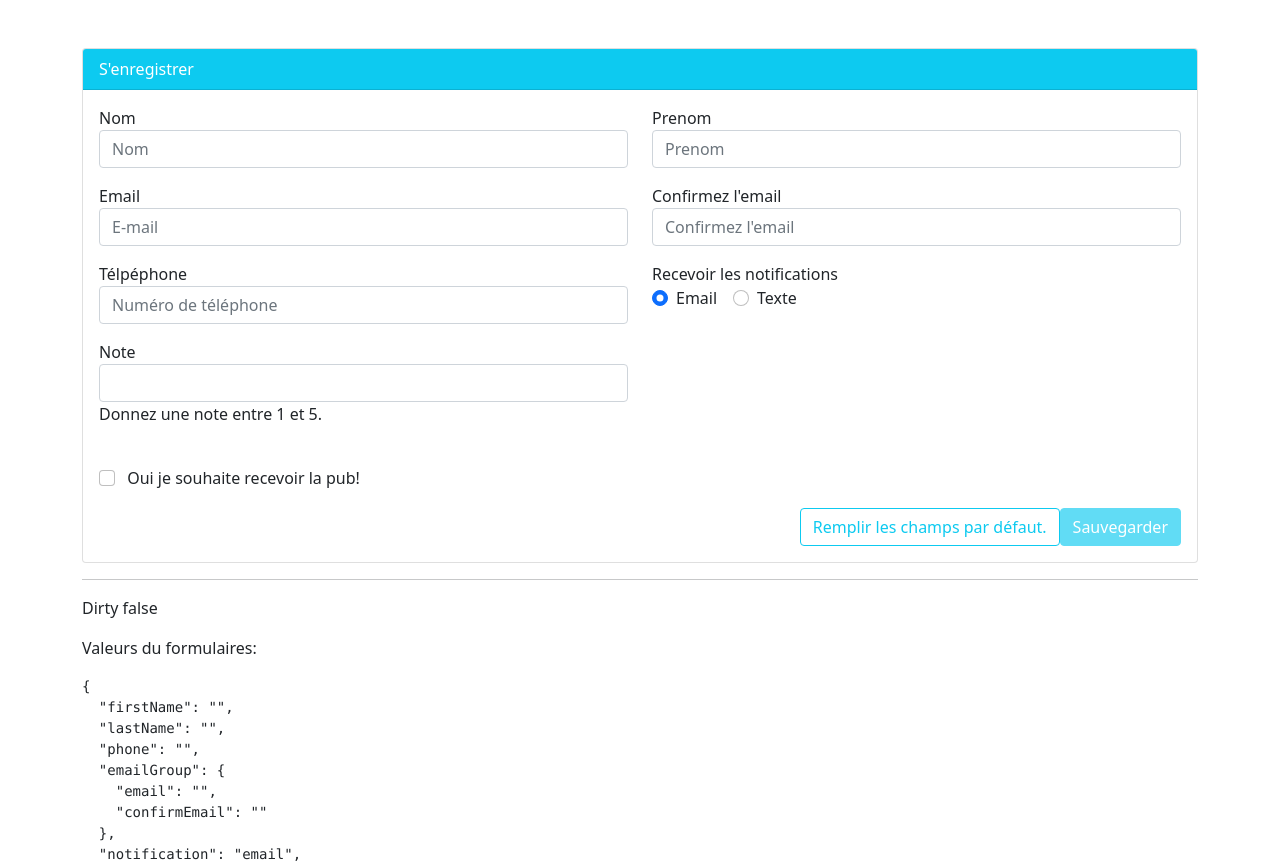
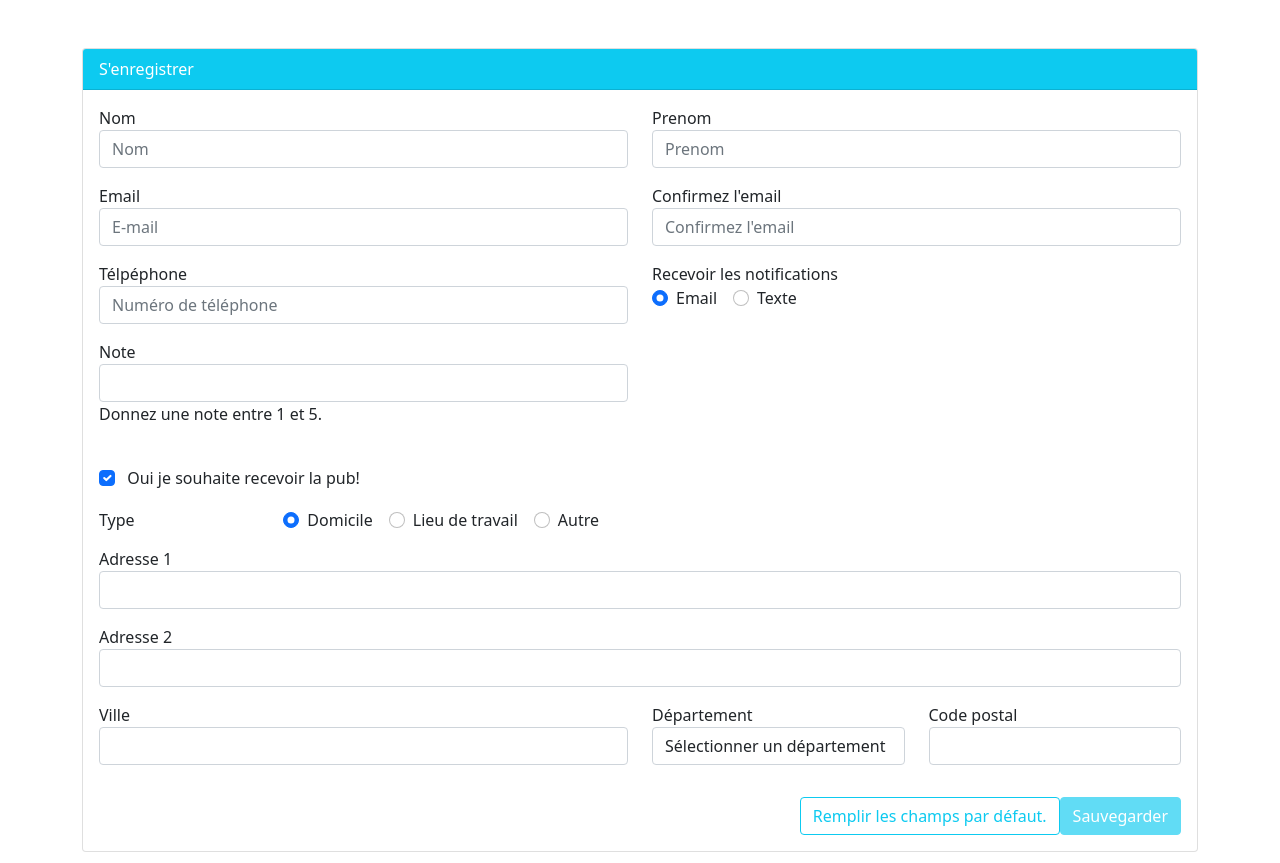
Before and after one commit to loicosquare/angular-forms, an Angular app: page / in a window 1280 px wide. Shown: the top 863 px of the page. Built offline with nearby package versions, Linux system fonts and the light colour scheme.

Commit message:
Dupliquer dynamiquement les champs partie 1.

```diff
--- a/src/app/register/register.component.html
+++ b/src/app/register/register.component.html
@@ -57,9 +57,10 @@
             placeholder="E-mail"
             formControlName="email"
             [ngClass]="{
-              'is-invalid': registerForm.get('emailGroup')?.errors ||
+              'is-invalid':
+                registerForm.get('emailGroup')?.errors ||
                 (registerForm.get('emailGroup.email')?.touched &&
-                !registerForm.get('emailGroup.email')?.valid)
+                  !registerForm.get('emailGroup.email')?.valid)
             }"
           />
           <div class="invalid-feedback">
@@ -80,14 +81,22 @@
             placeholder="Confirmez l'email"
             formControlName="confirmEmail"
             [ngClass]="{
-              'is-invalid': registerForm.get('emailGroup')?.errors ||
+              'is-invalid':
+                registerForm.get('emailGroup')?.errors ||
                 ((registerForm.get('emailGroup.confirmEmail')?.touched ||
                   !registerForm.get('emailGroup.confirmEmail')?.pristine) &&
-                registerForm.get('emailGroup.confirmEmail')?.valid)
+                  registerForm.get('emailGroup.confirmEmail')?.valid)
             }"
           />
-          <div class="invalid-feedback" *ngIf="registerForm.get('emailGroup.confirmEmail')?.errors?.required">
-            <span *ngIf="registerForm.get('emailGroup')?.errors?.match">Merci d'entrez votre email</span>
+          <div
+            class="invalid-feedback"
+            *ngIf="
+              registerForm.get('emailGroup.confirmEmail')?.errors?.required
+            "
+          >
+            <span *ngIf="registerForm.get('emailGroup')?.errors?.match"
+              >Merci d'entrez votre email</span
+            >
             <span>L'email ne correspond pas!</span>
           </div>
         </div>
@@ -173,27 +182,65 @@
           </div>
         </div>
       </div>
-      <div *ngIf="user.sendCatalog">
+      <div *ngIf="registerForm.get('sendCatalog')?.value">
+        <div class="form-group row mb-2">
+          <label for="" class="col-md-2 col-form-label pt-0"> Type </label>
+          <div class="col-md-8">
+            <div class="form-check form-check-inline">
+              <label for="" class="form-check-label">
+                <input
+                  type="radio"
+                  formControlName="addressType"
+                  class="form-check-input"
+                  value="home"
+                />
+                Domicile
+              </label>
+            </div>
+            <div class="form-check form-check-inline">
+              <label for="" class="form-check-label">
+                <input
+                  type="radio"
+                  class="form-check-input"
+                  formControlName="addressType"
+                  value="work"
+                />
+                Lieu de travail
+              </label>
+            </div>
+            <div class="form-check form-check-inline">
+              <label for="" class="form-check-label">
+                <input
+                  type="radio"
+                  class="form-check-input"
+                  formControlName="addressType"
+                  value="other"
+                />
+                Autre
+              </label>
+            </div>
+          </div>
+        </div>
         <div class="row mb-3">
           <div class="col-md-12">
             <label for=""> Adresse 1</label>
-            <input type="text" class="form-control" />
+            <input type="text" class="form-control" formControlName="street1" />
           </div>
         </div>
         <div class="row mb-3">
           <div class="col-md-12">
             <label for=""> Adresse 2</label>
-            <input type="text" class="form-control" />
+            <input type="text" class="form-control" formControlName="street2" />
           </div>
         </div>
         <div class="row mb-3">
           <div class="col-md-6 mb-3">
             <label for=""> Ville</label>
-            <input type="text" class="form-control" />
+            <input type="text" class="form-control" formControlName="city" />
           </div>
           <div class="col-md-3 mb-3">
             <label for=""> Département</label>
-            <select name="" id="" class="form-control">
+            <select name="" id="" class="form-control" formControlName="state">
               <option value="">Sélectionner un département</option>
               <option value="A">A</option>
               <option value="B">B</option>
@@ -203,7 +250,7 @@
           </div>
           <div class="col-md-3 mb-3">
             <label for="">Code postal</label>
-            <input type="number" class="form-control" />
+            <input type="number" class="form-control" formControlName="zip" />
           </div>
         </div>
       </div>
--- a/src/app/register/register.component.ts
+++ b/src/app/register/register.component.ts
@@ -2,6 +2,8 @@ import { Component, OnInit } from '@angular/core';
 /* import { NgForm } from '@angular/forms'; */
 import { FormGroup, FormBuilder, Validator, Validators, AbstractControl, ValidatorFn } from '@angular/forms';
 import { User } from './user';
+
+import {debounceTime} from 'rxjs/operators';
 
 function ratingRangeValidator(min: number, max:number): ValidatorFn {
   return (c: AbstractControl): { [key: string]: boolean } |  null => {
@@ -66,17 +68,24 @@ export class RegisterComponent implements OnInit {
       }),
       notification: 'email',
       rating: [null, [ratingRangeValidator]],
-      sendCatalog: false
+      sendCatalog: true,
+      addressType: ['home'],
+      street1: [''],
+      street2: [''],
+      city: [''],
+      state: [''],
+      zip: [''],
     })
 
     this.registerForm.get('notification')?.valueChanges.subscribe(value => {
       this.setNotificationSetting(value);
-      console.log(value);
+      //console.log(value);
     })
 
     const emailControl = this.registerForm.get('emailGroup.email');
-    emailControl?.valueChanges.subscribe(val => {
-      console.log(val);
+    emailControl?.valueChanges.pipe().subscribe(val => {
+      debounceTime(1000);
+      //console.log(val);
       this.setMessage(emailControl);
     })
   }
```
